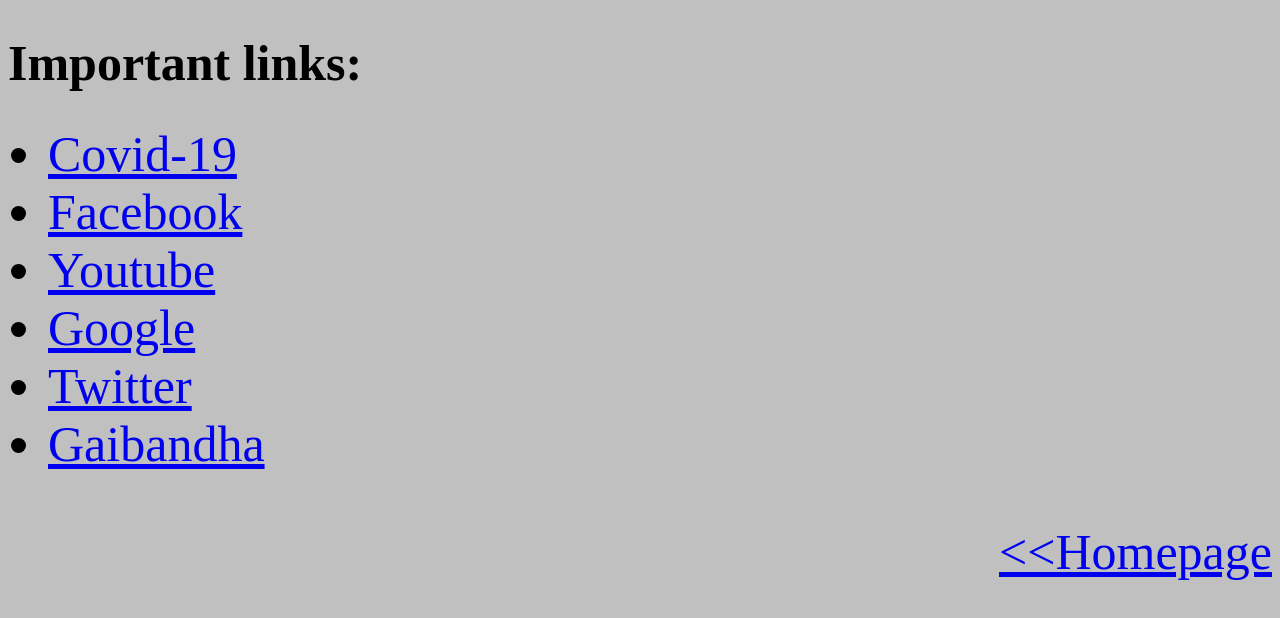
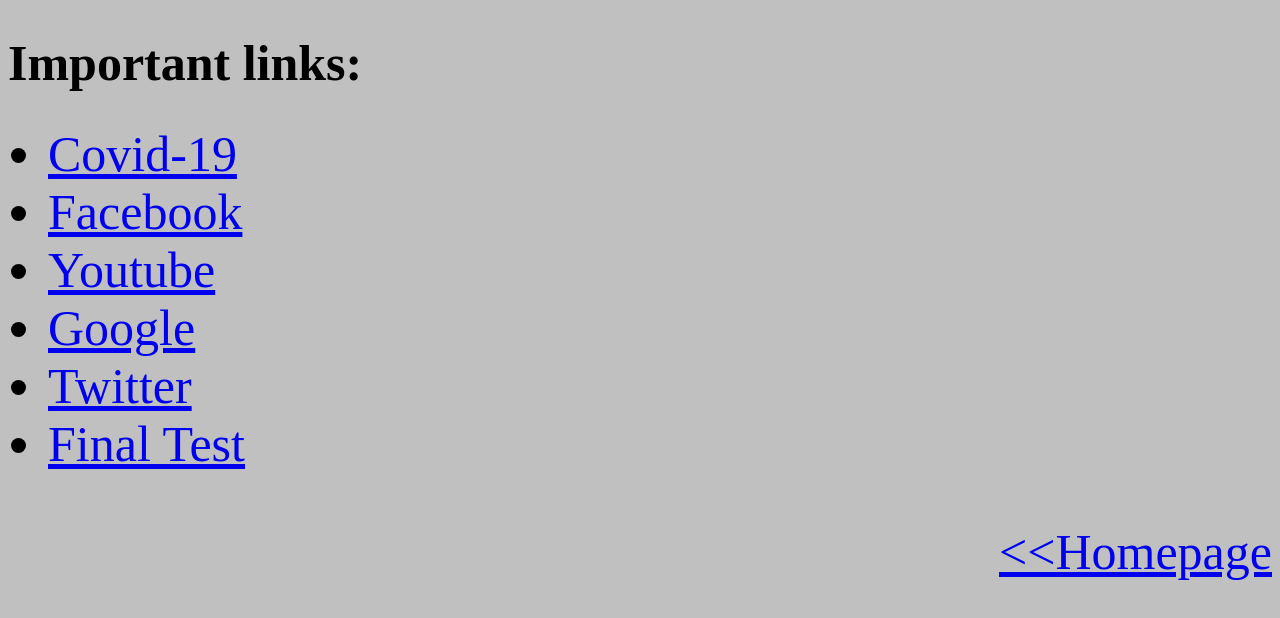
Before and after one commit to mmroni/sample, a plain HTML site: page Links.html in a window 1280 px wide. Drawn offline with Linux system fonts and the light colour scheme.

Commit message:
Update Links.html

```diff
--- a/Links.html
+++ b/Links.html
@@ -20,8 +20,7 @@
 
 <li><a href="http://www.google.com">Google</a></li>
     <li><a href="http://www.twitter.com">Twitter</a></li>
-    <li><a href="http://www.gaibandha.gov.bd">Gaibandha</a></li>
-
+    <li><a href="Final Test.html">Final Test</a></li>
 
 </ul>
 <p align="right" id="back"><a href="index.html">&lt&ltHomepage</a></p>
```
